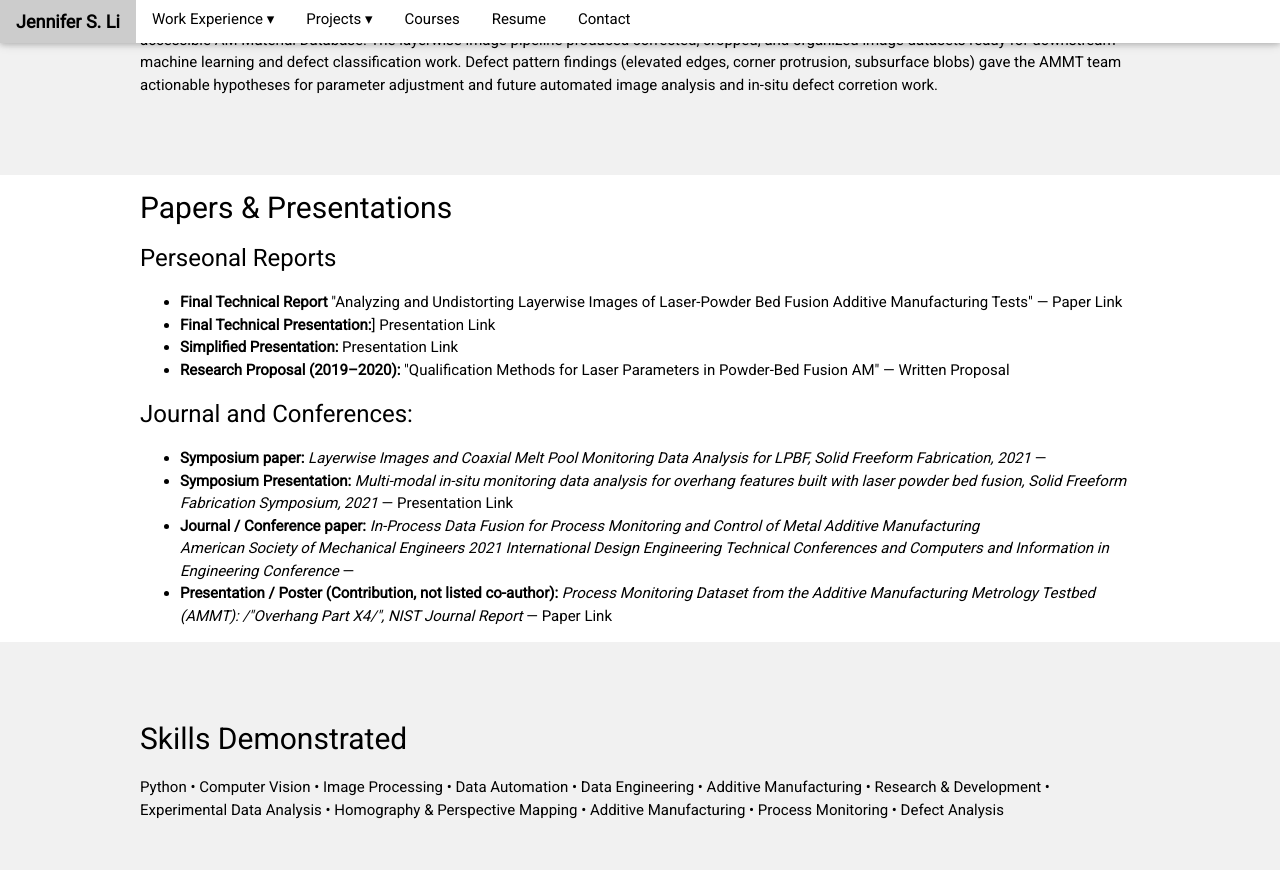
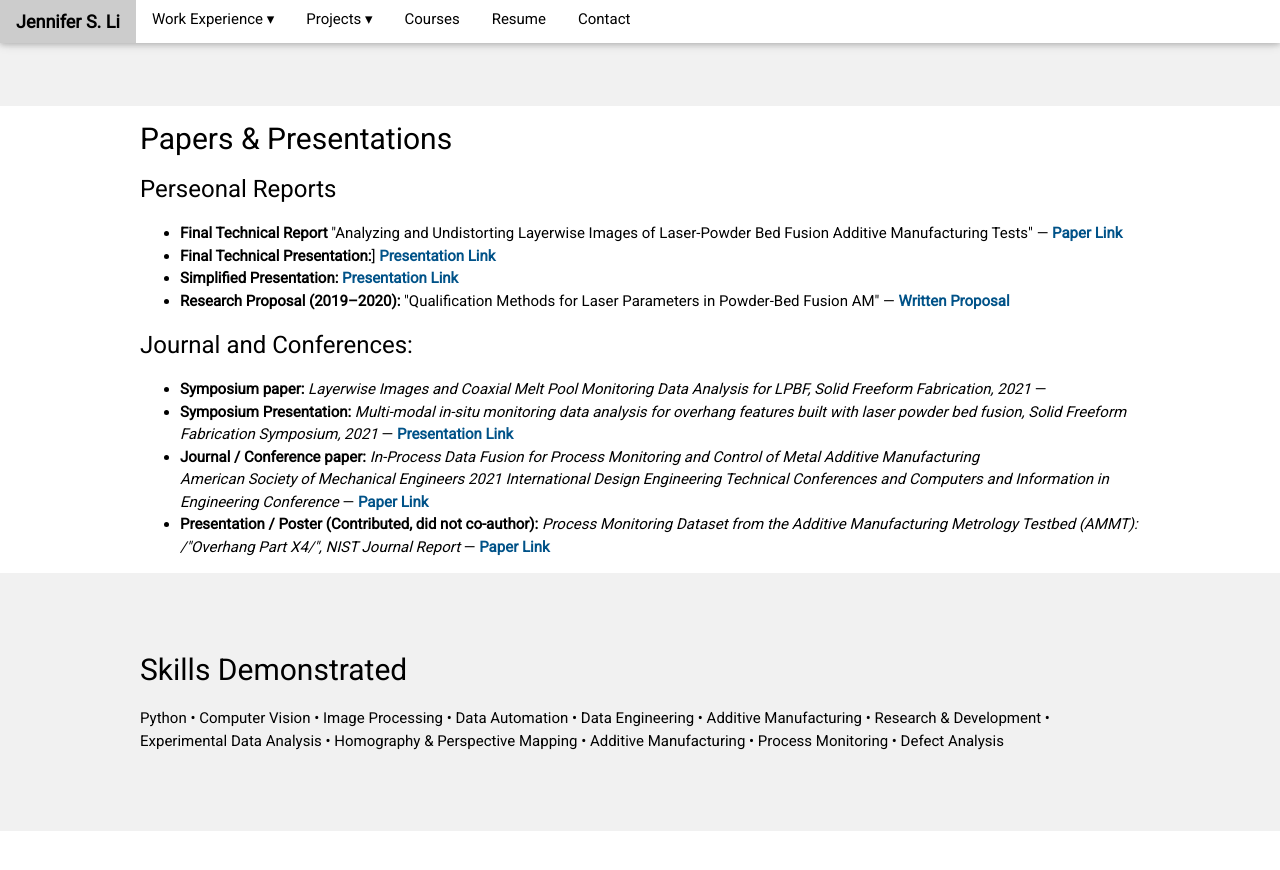
Before and after one commit to jsli905/jsli905.github.io, a Jekyll site: the page experience/nist.html, which Jekyll copies as it is, in a window 1280 px wide and 900 px high, scrolled down 7712 px. Shown: the top 870 px of the window. Built offline with Jekyll 4.4.1, drawn with Linux system fonts in a browser that asks for light colours; comment, search, counter and statistics services are not loaded; after the commit the page ends 8543 px from its top, so only the background shows below that.

Commit message:
Update nist.html

```diff
--- a/experience/nist.html
+++ b/experience/nist.html
@@ -261,7 +261,7 @@
     <img src="images/ammt.png"
              alt="Additive Manufacturing Metrology Testbed"
              style="width:80%; max-width:900px">
-      </div>
+
     <img src="images/meltpool_sample.png"
              alt="Meltpool Image Sample"
              style="width:60%; max-width:900px">
@@ -408,20 +408,20 @@
       <li>
         <b>Final Technical Report</b>
         "Analyzing and Undistorting Layerwise Images of Laser-Powder Bed Fusion Additive Manufacturing Tests" —
-        <a href="https://docs.google.com/document/d/1SbP2KVFMO7x1bVQno0TCPOXc6Hzb1qxuAhsqPJLcocE/edit?usp=sharing">Paper Link</a>
+        <a href="https://docs.google.com/document/d/1SbP2KVFMO7x1bVQno0TCPOXc6Hzb1qxuAhsqPJLcocE/edit?usp=sharing" style="color:#005288; font-weight:700;">Paper Link</a>
       </li>
       <li>
         <b>Final Technical Presentation:</b>]
-        <a href="https://docs.google.com/presentation/d/1FfZ_wU-ut3Q6PTgPr5a9RDcqluZj8Yame4-PfPaGFX0/edit?slide=id.p#slide=id.p">Presentation Link</a>
+        <a href="https://docs.google.com/presentation/d/1FfZ_wU-ut3Q6PTgPr5a9RDcqluZj8Yame4-PfPaGFX0/edit?slide=id.p#slide=id.p" style="color:#005288; font-weight:700;">Presentation Link</a>
       </li>
       <li>
         <b>Simplified Presentation:</b>
-        <a href="https://docs.google.com/presentation/d/1TO9pozwB9zzLcT6su1ocrPDTdavTgmJT7q7RtPvUVxw/edit?slide=id.p#slide=id.p">Presentation Link</a>
+        <a href="https://docs.google.com/presentation/d/1TO9pozwB9zzLcT6su1ocrPDTdavTgmJT7q7RtPvUVxw/edit?slide=id.p#slide=id.p" style="color:#005288; font-weight:700;">Presentation Link</a>
       </li>
       <li>
         <b>Research Proposal (2019–2020):</b>
         "Qualification Methods for Laser Parameters in Powder-Bed Fusion AM" —
-        <a href="https://docs.google.com/document/d/1vdhqX9BuiZpu1kO5ktd5ZSfaLOHFfdecLtfRAegWOVA/edit?tab=t.0">Written Proposal</a>
+        <a href="https://docs.google.com/document/d/1vdhqX9BuiZpu1kO5ktd5ZSfaLOHFfdecLtfRAegWOVA/edit?tab=t.0" style="color:#005288; font-weight:700;">Written Proposal</a>
       </li>
 
     </ul>
@@ -430,24 +430,24 @@
       <li>
         <b>Symposium paper:</b>
         <em>Layerwise Images and Coaxial Melt Pool Monitoring Data Analysis for LPBF, Solid Freeform Fabrication, 2021 </em> —
-        <a href="https://docs.google.com/document/d/1-jOqm1Gj4rYUipHjLfqEsYyxug9G9bH14SSPrU35hJk/edit?tab=t.0"></a>
+        <a href="https://docs.google.com/document/d/1-jOqm1Gj4rYUipHjLfqEsYyxug9G9bH14SSPrU35hJk/edit?tab=t.0" style="color:#005288; font-weight:700;"></a>
       </li>
       <li>
         <b>Symposium Presentation:</b>
         <em>Multi-modal in-situ monitoring data analysis for overhang features built with laser powder bed fusion, Solid Freeform Fabrication Symposium, 2021</em> —
-        <a href="https://docs.google.com/presentation/d/1XfU5kSJZeScohK7MF3XSzh4vfMMZZKjL/edit?slide=id.p1#slide=id.p1">Presentation Link</a>
+        <a href="https://docs.google.com/presentation/d/1XfU5kSJZeScohK7MF3XSzh4vfMMZZKjL/edit?slide=id.p1#slide=id.p1" style="color:#005288; font-weight:700;">Presentation Link</a>
       </li>
       <li>
         <b>Journal / Conference paper:</b>
         <em>In-Process Data Fusion for Process Monitoring and Control of Metal Additive Manufacturing <br>
           American Society of Mechanical Engineers 2021
           International Design Engineering Technical Conferences and Computers and Information in Engineering Conference </em> —
-        <a href="https://asmedigitalcollection.asme.org/IDETC-CIE/proceedings-abstract/IDETC-CIE2021/85376/V002T02A072/1128415"></a>
+        <a href="https://asmedigitalcollection.asme.org/IDETC-CIE/proceedings-abstract/IDETC-CIE2021/85376/V002T02A072/1128415" style="color:#005288; font-weight:700;">Paper Link</a>
       </li>
       <li>
-        <b>Presentation / Poster (Contribution, not listed co-author):</b>
+        <b>Presentation / Poster (Contributed, did not co-author):</b>
         <em>Process Monitoring Dataset from the Additive Manufacturing Metrology Testbed (AMMT): /"Overhang Part X4/", NIST Journal Report</em> —
-        <a href="https://doi.org/10.6028/jres.125.027">Paper Link</a>
+        <a href="https://doi.org/10.6028/jres.125.027" style="color:#005288; font-weight:700;">Paper Link</a>
       </li>
     </ul>
   </div>
```
